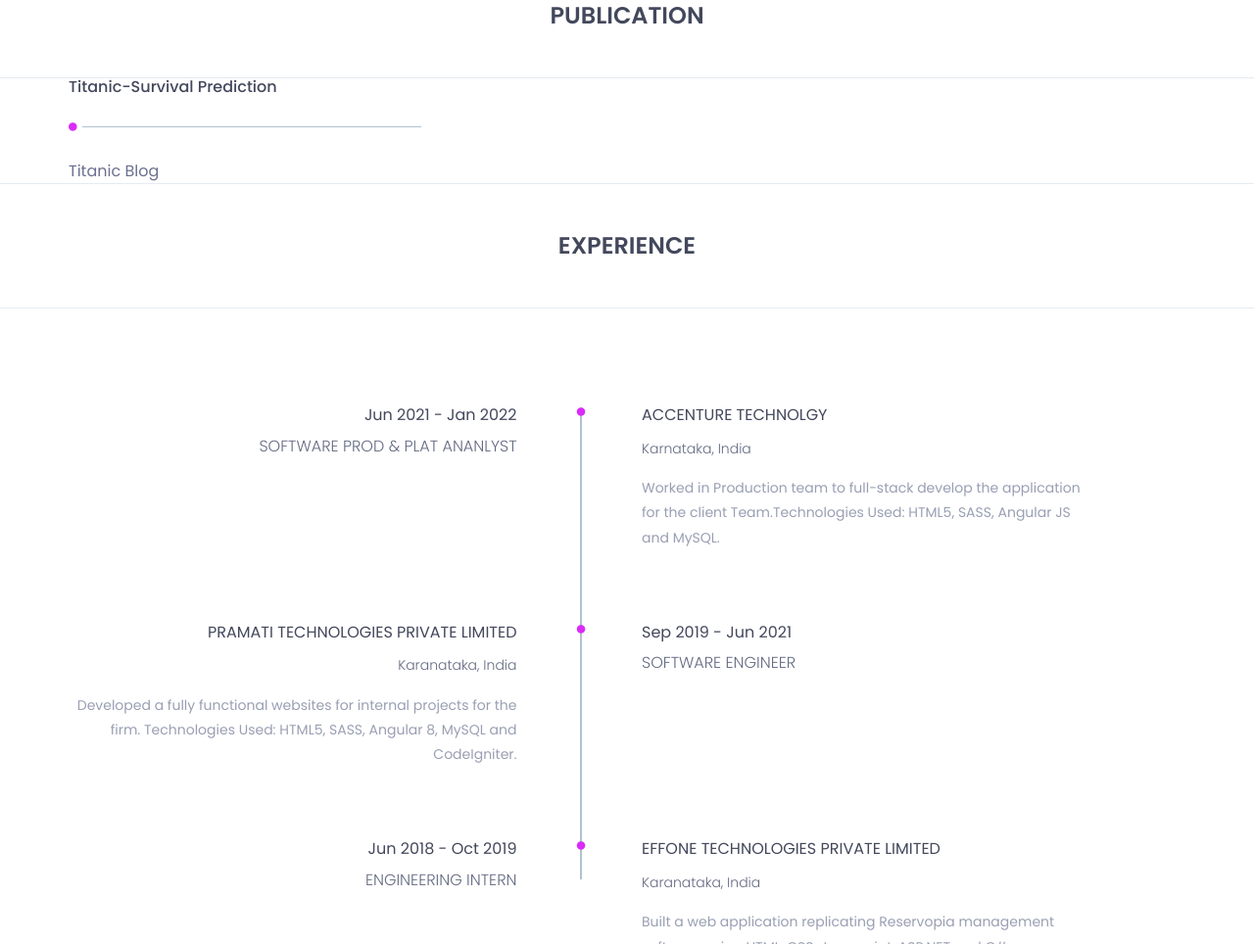
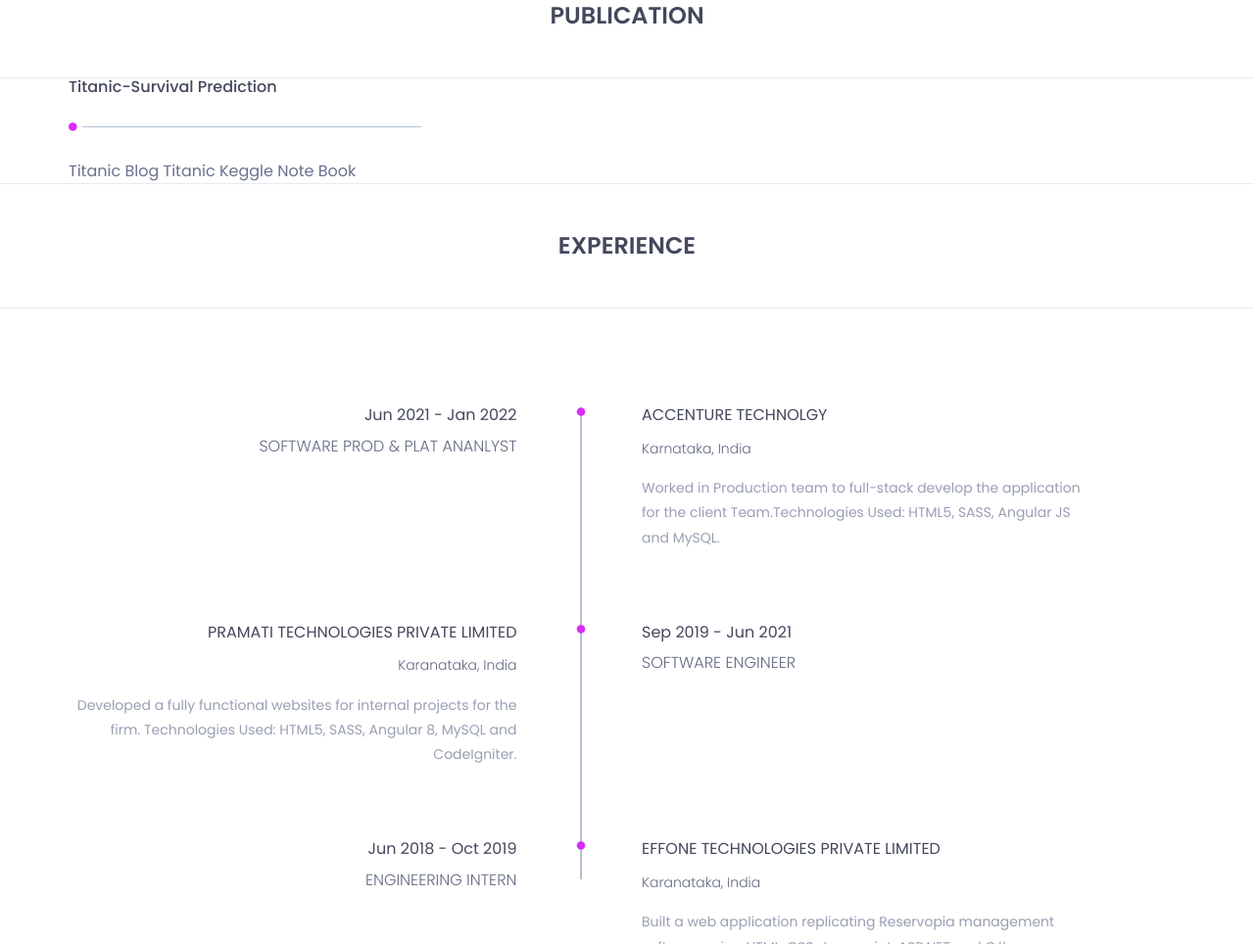
Before and after one commit to NavyaShetty-97/NavyaShetty-97.github.io, a plain HTML site: page index.html in a window 1280 px wide. Shown: the part 2979-3943 px from the top of the page at 98% size. Drawn offline with nearby package versions, Linux system fonts and the light colour scheme.

Commit message:
Update index.html

```diff
--- a/index.html
+++ b/index.html
@@ -370,6 +370,10 @@
 										<a href="https://medium.com/@navyashreevshetty4/titanic-prediction-survival-e0eb3870f543">
 										    Titanic Blog
 										</a>
+										<a href="https://www.kaggle.com/navyashreevshetty/titanic-prediction-survival-ml?scriptVersionId=88882209">
+										    Titanic Keggle Note Book
+										</a>
+
 									</div><!--/.timeline-content-->
 								</div><!--/.timeline-->
 							</div>
```
